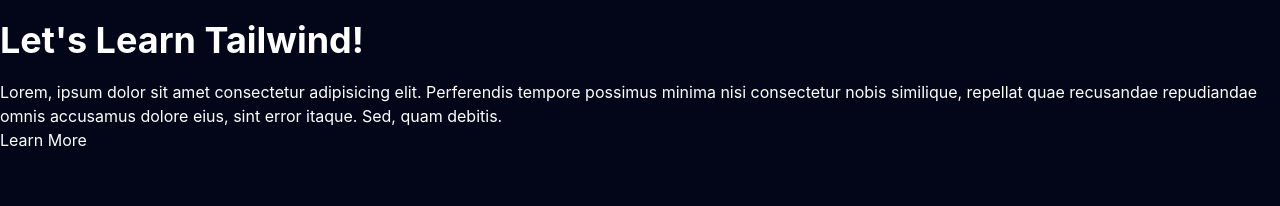
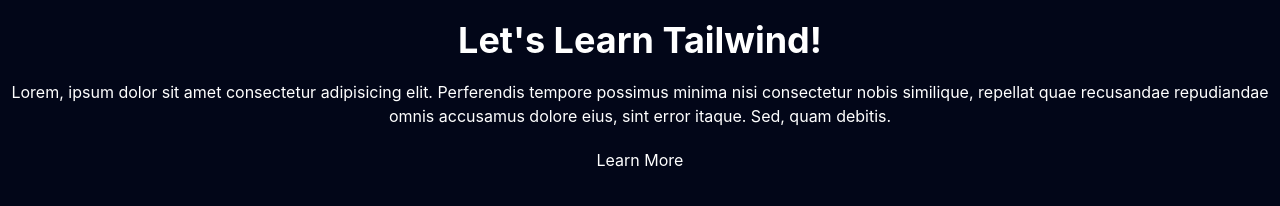
Before and after one commit to SreenandhaVR/Tailwind_Mastery, a website built with Vite: page index.html in a window 1280 px wide. Built offline with nearby package versions, Linux system fonts and the light colour scheme.

Commit message:
space-y-5 applies a margin to every child except the first one

```diff
--- a/index.html
+++ b/index.html
@@ -7,9 +7,12 @@
     <title>tailwind</title>
   </head>
   <body class="bg-slate-950 text-white mt-5">
-    <h1 class="text-4xl font-bold mb-5"> Let's Learn Tailwind!</h1>
+    <section class="space-y-5 text-center">
+ <h1 class="text-4xl font-bold mb-5"> Let's Learn Tailwind!</h1>
     <p>Lorem, ipsum dolor sit amet consectetur adipisicing elit. Perferendis tempore possimus minima nisi consectetur nobis similique, repellat quae recusandae repudiandae omnis accusamus dolore eius, sint error itaque. Sed, quam debitis.</p>
    <a href="">Learn More</a>
+    </section>
+
     <script type="module" src="/src/main.ts"></script>
   </body>
 </html>
```
